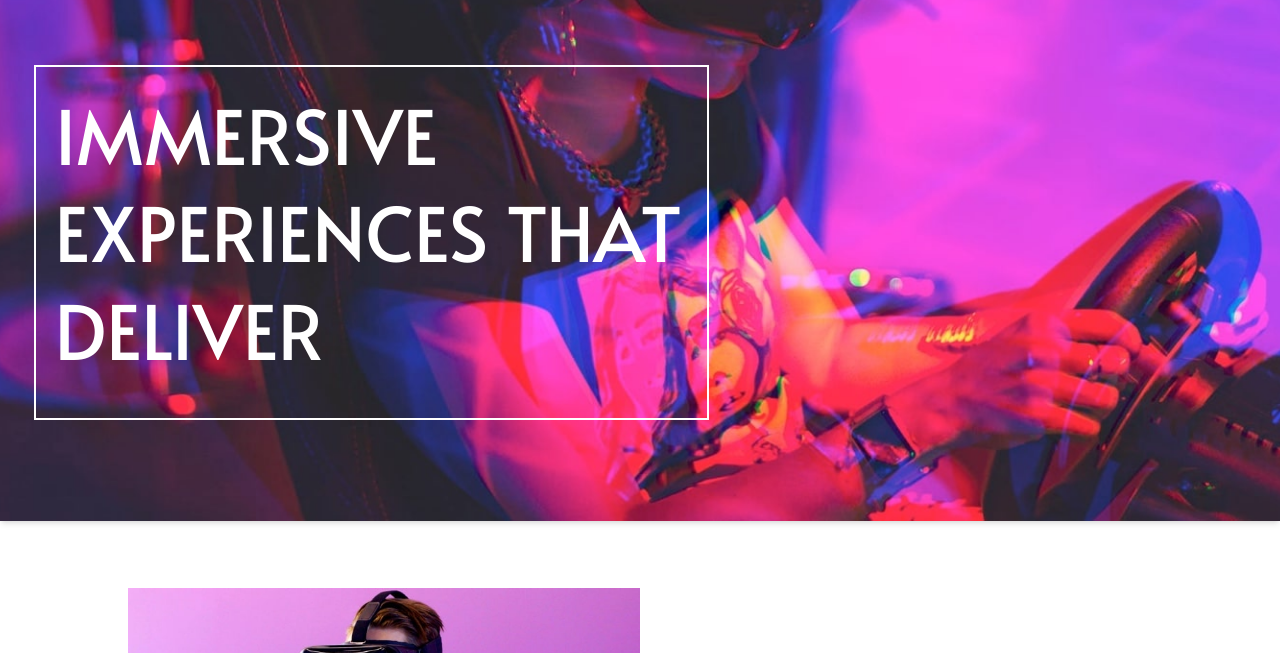
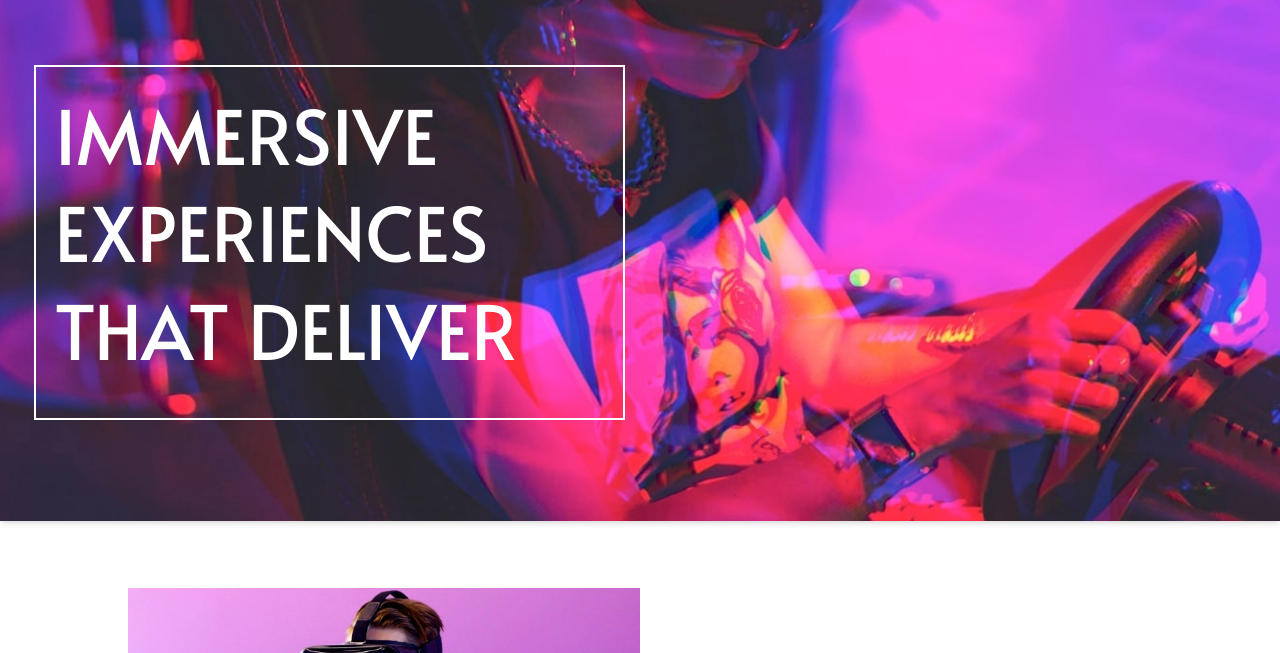
Before and after one commit to tmoris/loopstudios-landing-page, a plain HTML site: page index.html in a window 1280 px wide. Shown: the part 103-756 px from the top of the page. Drawn offline with Linux system fonts and the light colour scheme.

Commit message:
Update style.css

```diff
--- a/css/style.css
+++ b/css/style.css
@@ -273,7 +273,7 @@ i {
 
 .hero {
   margin: 4em 2em;
-  max-inline-size: 40em;
+  max-inline-size: 35em;
   min-inline-size: 15em;
   border: 0.125em solid var(--White);
 }
```
